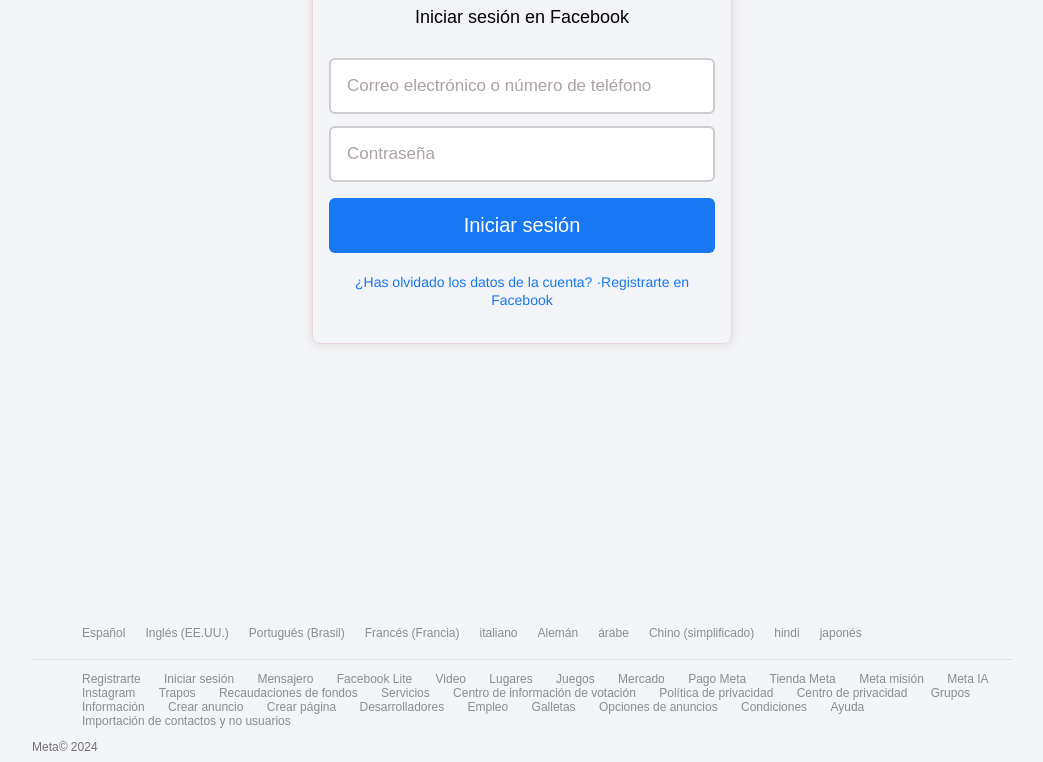
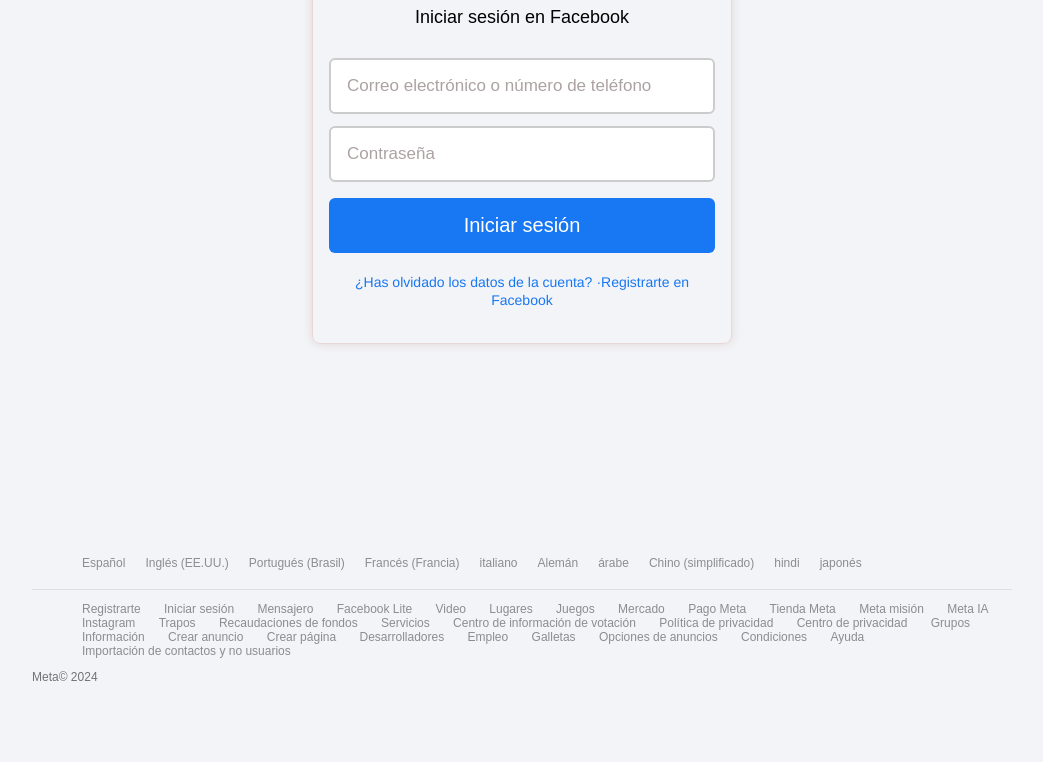
Before and after one commit to lautiasc10/utn-labcomII-practices, a plain HTML site: page Unidad-3-CSS/Login Facebook/index.html in a window 1280 px wide. Shown: the part 109-871 px from the top of the page, without its empty margins (118-1161 px from the left). After the commit the page ends 801 px from the top, so only its background shows below. Drawn offline with Linux system fonts and the light colour scheme.

Commit message:
Update style.css

```diff
--- a/Unidad-3-CSS/Login Facebook/style.css
+++ b/Unidad-3-CSS/Login Facebook/style.css
@@ -91,7 +91,7 @@ div {
     }
 
     footer {
-    padding-top: 270px;
+    padding-top: 200px;
     display: block;
     unicode-bidi: isolate;
     font-family: Arial, Helvetica, sans-serif;
```
